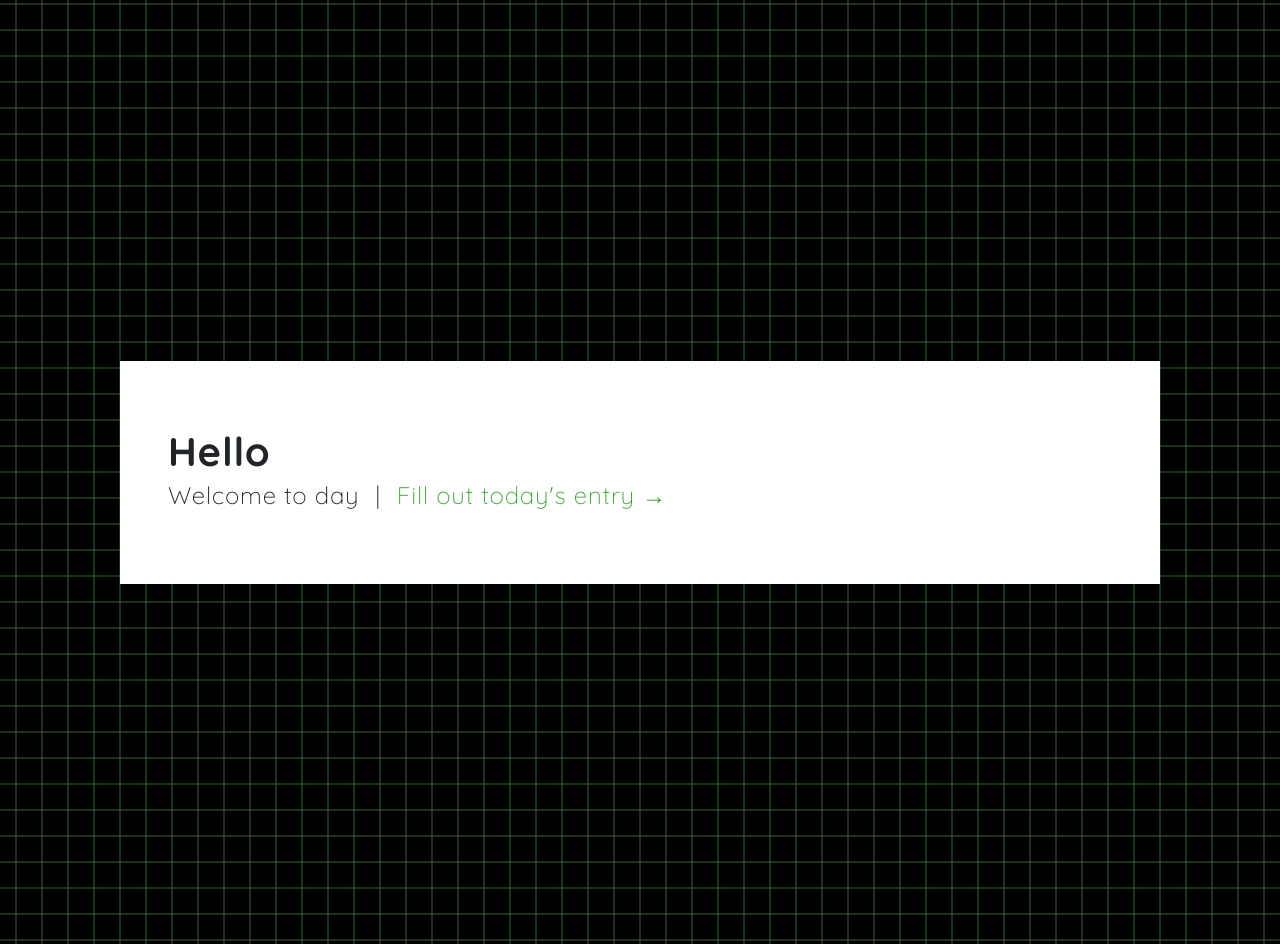
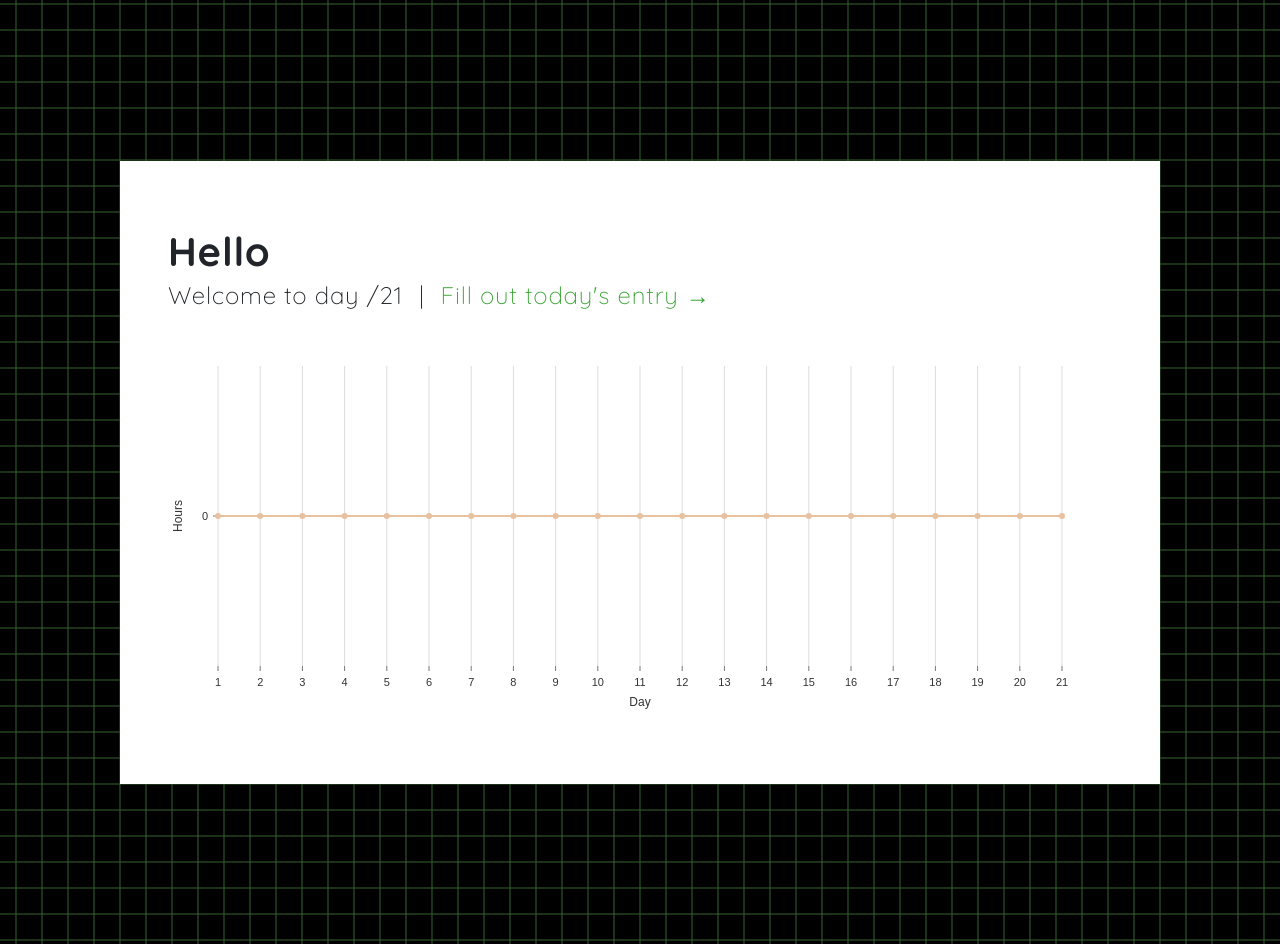
Before and after one commit to maxyuan6717/orpheus-frontend, a React (Create React App) app: page /1 in a window 1280 px wide. Built offline with nearby package versions, Linux system fonts and the light colour scheme; no server answers.

Commit message:
Add screentime graph

```diff
--- a/package.json
+++ b/package.json
@@ -3,6 +3,8 @@
   "version": "0.1.0",
   "private": true,
   "dependencies": {
+    "@nivo/core": "^0.67.0",
+    "@nivo/line": "^0.67.0",
     "@testing-library/jest-dom": "^5.11.4",
     "@testing-library/react": "^11.1.0",
     "@testing-library/user-event": "^12.1.10",
--- a/src/pages/dashboard.js
+++ b/src/pages/dashboard.js
@@ -3,10 +3,12 @@ import { Link, useParams } from "react-router-dom";
 import { getUser } from "../util/api";
 import styles from "./dashboard.module.css";
 import { Row } from "react-bootstrap";
+import { ResponsiveLine } from "@nivo/line";
 
 const Dashboard = () => {
   const { id } = useParams();
   const [info, setInfo] = useState({});
+  const [screentime, setScreentime] = useState(new Array(21).fill(0));
   useEffect(() => {
     const fetchUser = async () => {
       let userInfo = await getUser(id);
@@ -16,13 +18,23 @@ const Dashboard = () => {
     fetchUser();
   }, [id]);
 
+  useEffect(() => {
+    if (Object.keys(info).length === 0) return;
+    const res = info.responses;
+    let temp = [...screentime];
+    for (let i = 1; i <= 21; i++) {
+      temp[i - 1] = res[i].hours ? parseInt(res[i].hours) : 0;
+    }
+    setScreentime(temp);
+  }, [info, screentime]);
+
   return (
     <div className={styles.container}>
       <div className={styles.content}>
         <div className="header">Hello {info.email}</div>
         <div className="subheader">
           <Row className="mx-auto">
-            <span className="my-auto">Welcome to day {info.day}</span>
+            <span className="my-auto">Welcome to day {info.day}/21</span>
             <span className="mx-3 my-auto">|</span>
             <Link
               className={styles.entry_link + " my-auto"}
@@ -32,6 +44,38 @@ const Dashboard = () => {
             </Link>
           </Row>
         </div>
+        <div className={styles.graph_container}>
+          <ResponsiveLine
+            data={[
+              {
+                id: "screentime",
+                color: "red",
+                data: screentime.map((hr, index) => {
+                  return { x: index + 1, y: hr };
+                }),
+              },
+            ]}
+            margin={{ top: 50, right: 50, bottom: 50, left: 50 }}
+            axisBottom={{
+              orient: "bottom",
+              tickSize: 5,
+              tickPadding: 5,
+              tickRotation: 0,
+              legend: "Day",
+              legendOffset: 36,
+              legendPosition: "middle",
+            }}
+            axisLeft={{
+              orient: "left",
+              tickSize: 5,
+              tickPadding: 5,
+              tickRotation: 0,
+              legend: "Hours",
+              legendOffset: -40,
+              legendPosition: "middle",
+            }}
+          />
+        </div>
       </div>
     </div>
   );
--- a/src/pages/dashboard.module.css
+++ b/src/pages/dashboard.module.css
@@ -18,3 +18,7 @@
   text-decoration: none;
   color: #2b8024;
 }
+
+.graph_container {
+  height: 50vh;
+}
```
Also changed, not shown: 1 other file (tests, documents, lock files or other folders).
